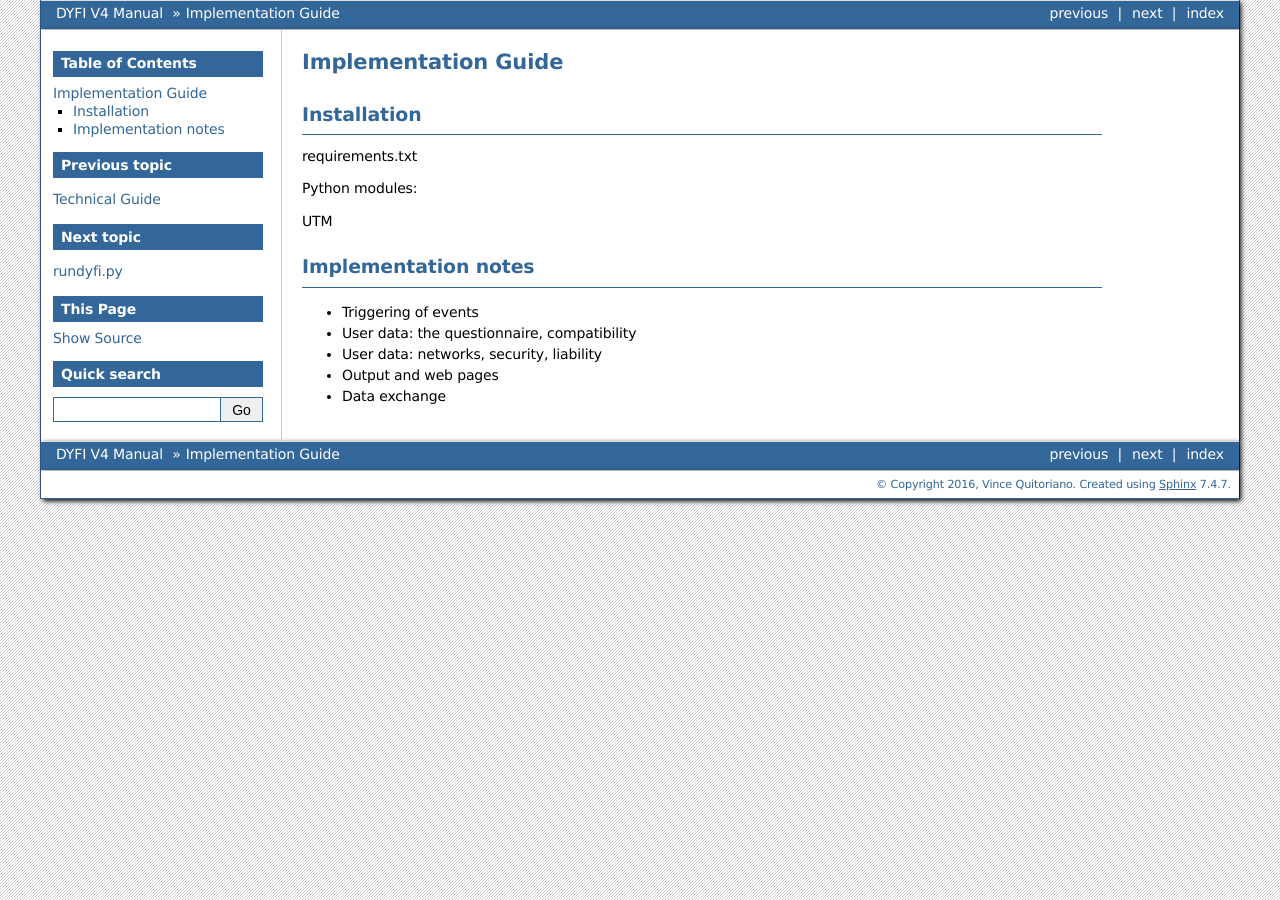
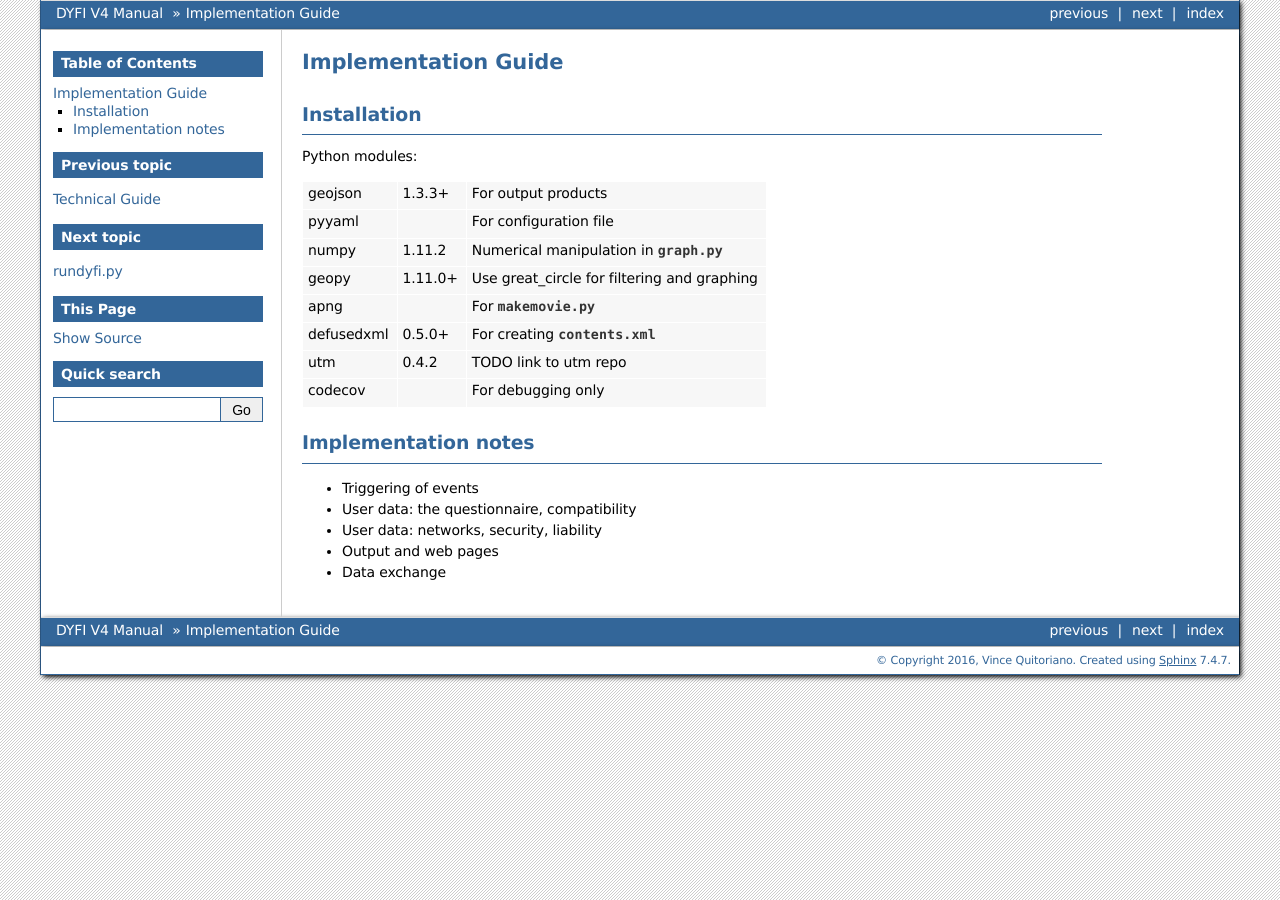
Before and after one commit to vinceq-usgs/dyfi4, a Sphinx documentation site: the page built from docs/implementation-guide.rst, in a window 1280 px wide. Built offline with Sphinx 7.4.7, drawn with Linux system fonts in a browser that asks for light colours.

Commit message:
More docs

```diff
--- a/docs/app.rst
+++ b/docs/app.rst
@@ -1,11 +1,13 @@
 :tocdepth: 1
+
 .. 2017-11-03 Modified from autogenerated text. Do not delete!
 
 
 rundyfi.py
-==========
+===========
 
 .. argparse::
+    :prog: rundyfi.py
     :filename: ../app/rundyfi.py
     :func: parser
 
--- a/docs/implementation-guide.rst
+++ b/docs/implementation-guide.rst
@@ -4,11 +4,18 @@ Implementation Guide
 Installation
 ------------
 
-requirements.txt
-
 Python modules:
 
-UTM
+==========  =======  =============================================
+geojson     1.3.3+   For output products
+pyyaml               For configuration file
+numpy       1.11.2   Numerical manipulation in :py:obj:`graph.py`
+geopy       1.11.0+  Use great_circle for filtering and graphing
+apng                 For :py:obj:`makemovie.py`
+defusedxml  0.5.0+   For creating :py:obj:`contents.xml`
+utm         0.4.2    TODO link to utm repo
+codecov              For debugging only
+==========  =======  =============================================
 
 Implementation notes
 --------------------
```
